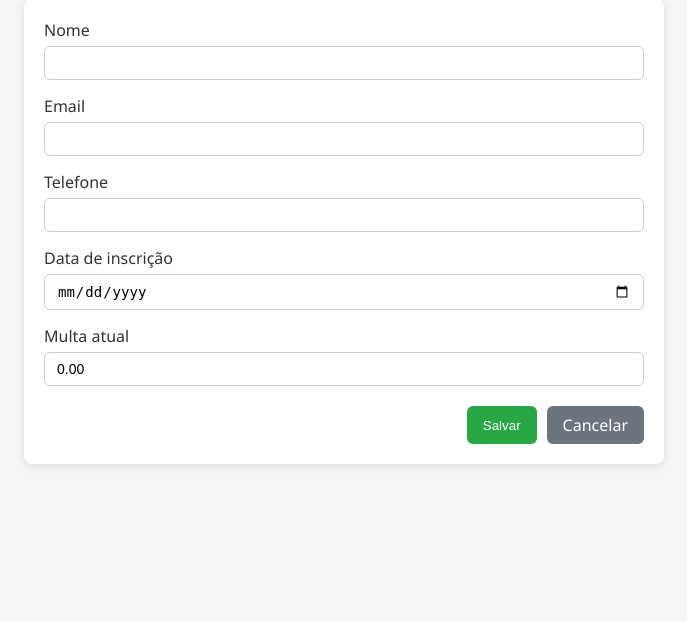
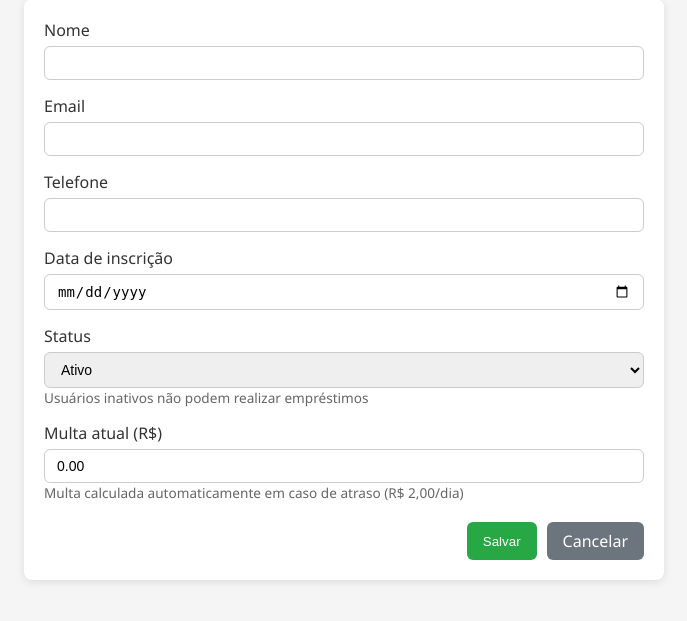
Before and after one commit to marcoscassian/BibliotecaBD, a Flask app: page /usuarios/novo in a window 1280 px wide. Shown: the part 162-783 px from the top of the page, without its empty margins (296-983 px from the left). Run offline with Flask 3, Linux system fonts and the light colour scheme; parts of the project's set-up code (start-up, migrations or seed data) failed here and were passed over.

Commit message:
Update usuarios_form.html with new fields and labels

```diff
--- a/templates/usuarios_form.html
+++ b/templates/usuarios_form.html
@@ -16,7 +16,7 @@
 
     <div class="grupo-campo">
         <label>Email</label>
-        <input type="email" name="Email"
+        <input type="email" name="Email" required
                value="{{ usuario.Email if usuario else '' }}">
     </div>
 
@@ -29,13 +29,24 @@
     <div class="grupo-campo">
         <label>Data de inscrição</label>
         <input type="date" name="Data_inscricao"
-               value="{{ usuario.Data_inscricao if usuario and usuario.Data_inscricao else '' }}">
+               value="{{ usuario.Data_inscricao if usuario and usuario.Data_inscricao else '' }}"
+               placeholder="Preenchido automaticamente se vazio">
     </div>
 
     <div class="grupo-campo">
-        <label>Multa atual</label>
+        <label>Status</label>
+        <select name="Status">
+            <option value="ativo" {% if usuario and usuario.Status == 'ativo' %}selected{% elif not usuario %}selected{% endif %}>Ativo</option>
+            <option value="inativo" {% if usuario and usuario.Status == 'inativo' %}selected{% endif %}>Inativo</option>
+        </select>
+        <small style="color: #666; font-size: 0.85em;">Usuários inativos não podem realizar empréstimos</small>
+    </div>
+
+    <div class="grupo-campo">
+        <label>Multa atual (R$)</label>
         <input type="number" step="0.01" name="Multa_atual"
                value="{{ usuario.Multa_atual if usuario else '0.00' }}">
+        <small style="color: #666; font-size: 0.85em;">Multa calculada automaticamente em caso de atraso (R$ 2,00/dia)</small>
     </div>
 
     <div class="botoes-formulario">
```
